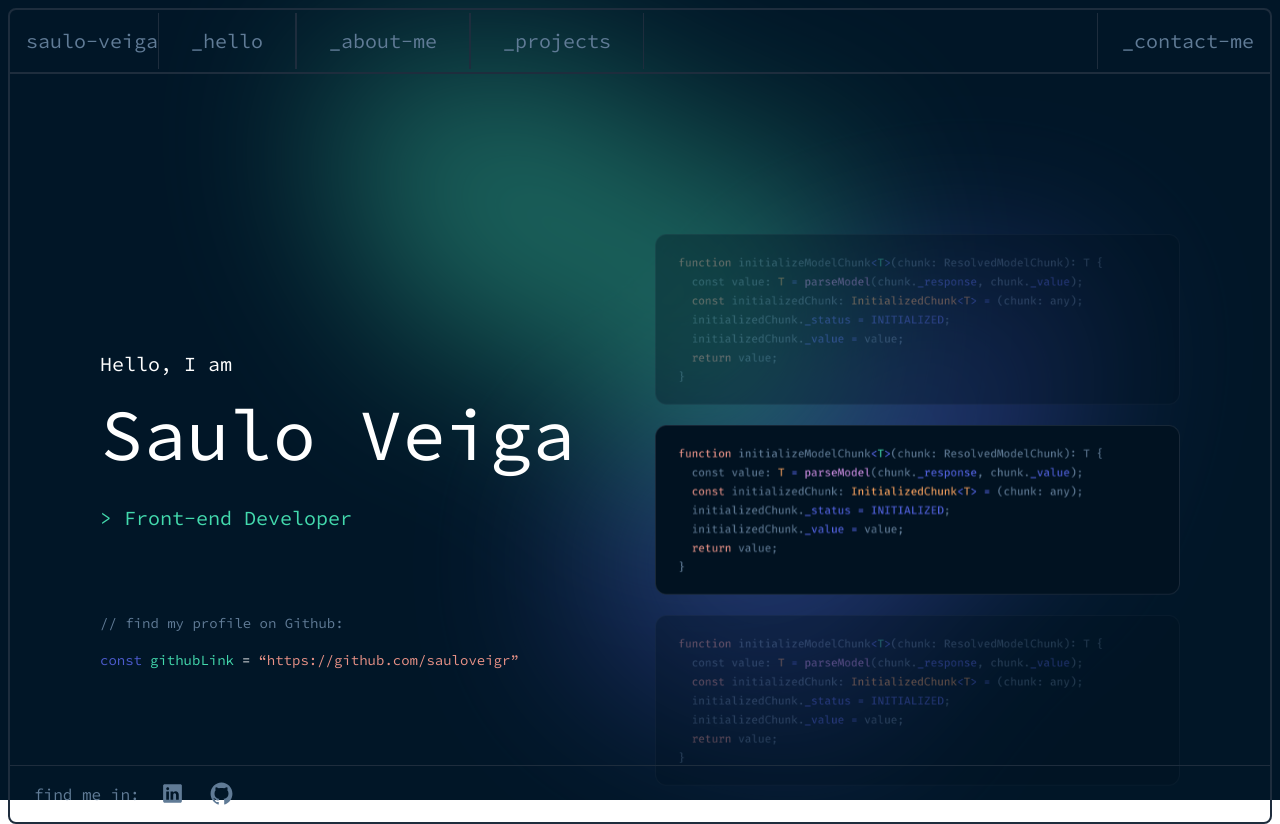
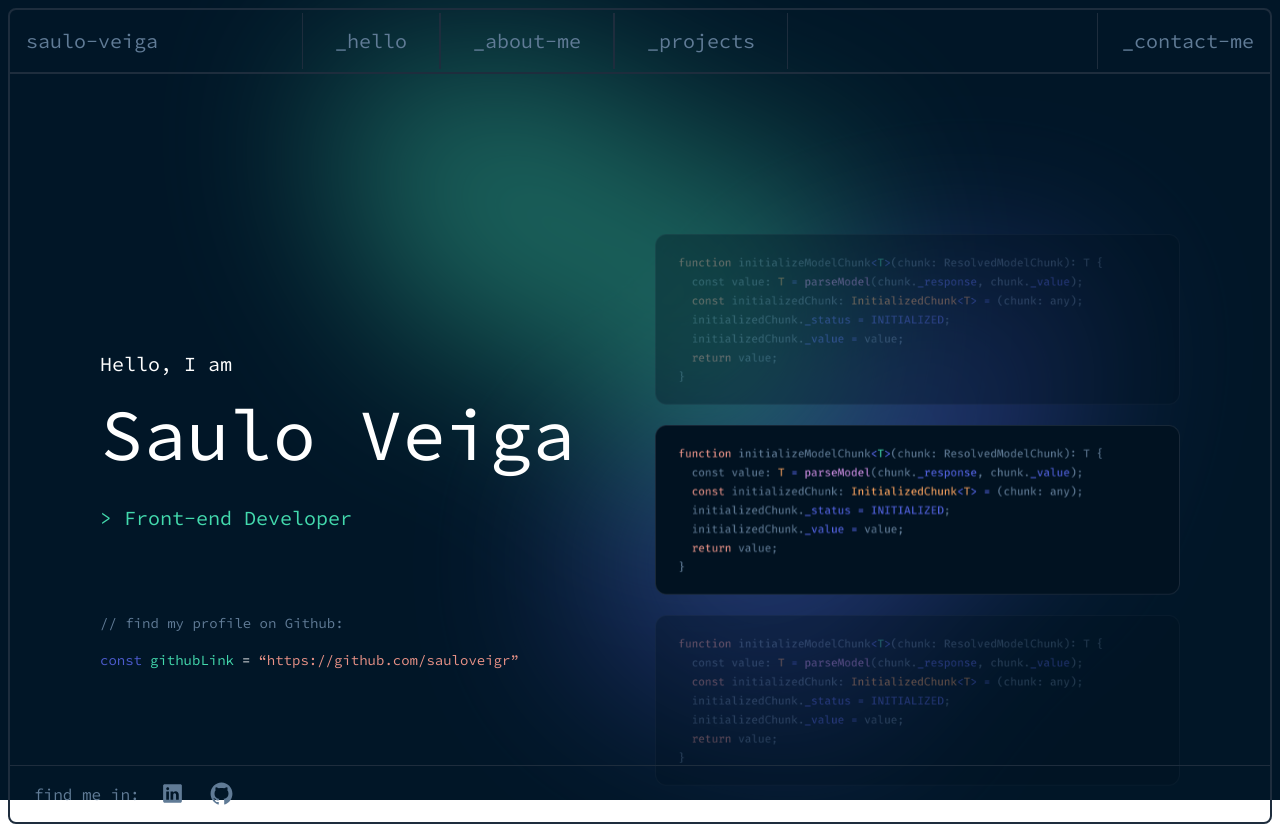
Before and after one commit to sauloveigr/new-porftolio, a React (Vite) app: page / in a window 1280 px wide. Built offline with nearby package versions, Linux system fonts and the light colour scheme.

Commit message:
fix: navbar name lg padding right

```diff
--- a/src/components/NavBar.tsx
+++ b/src/components/NavBar.tsx
@@ -11,7 +11,7 @@ export const NavBar = () => {
    return (
       <header className="text-primary-light-grey border-b-2 border-primary-shadow-green w-full text-xl font-body flex items-center justify-between px-4">
          <div className="flex items-center">
-            <span className="py-4 ">saulo-veiga</span>
+            <span className="py-4 lg:pr-36">saulo-veiga</span>
             <div className="hidden lg:flex ">
                {pageList.map((page) => (
                   <span className="px-8 border-x border-primary-shadow-green h-14 flex items-center">
```
